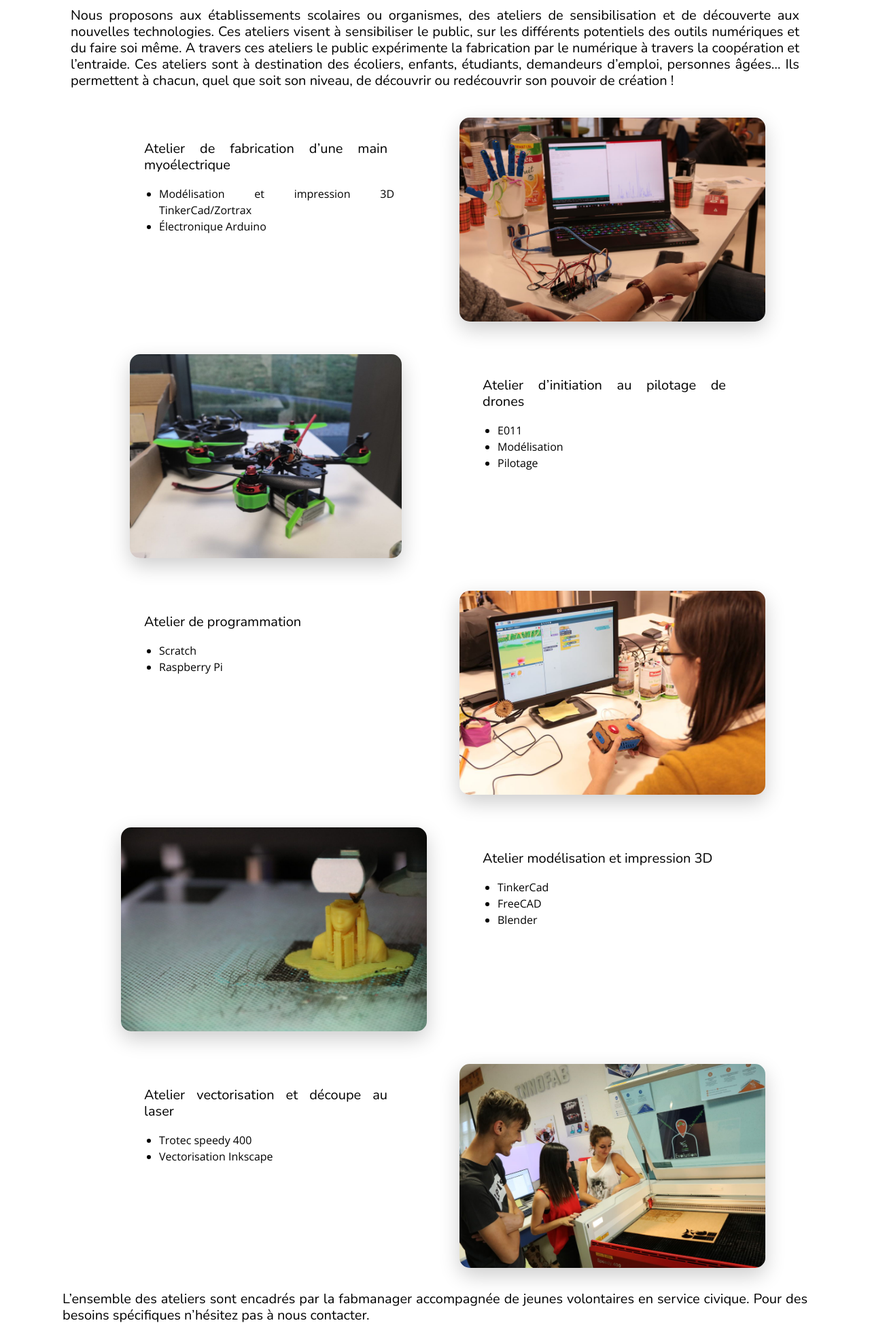
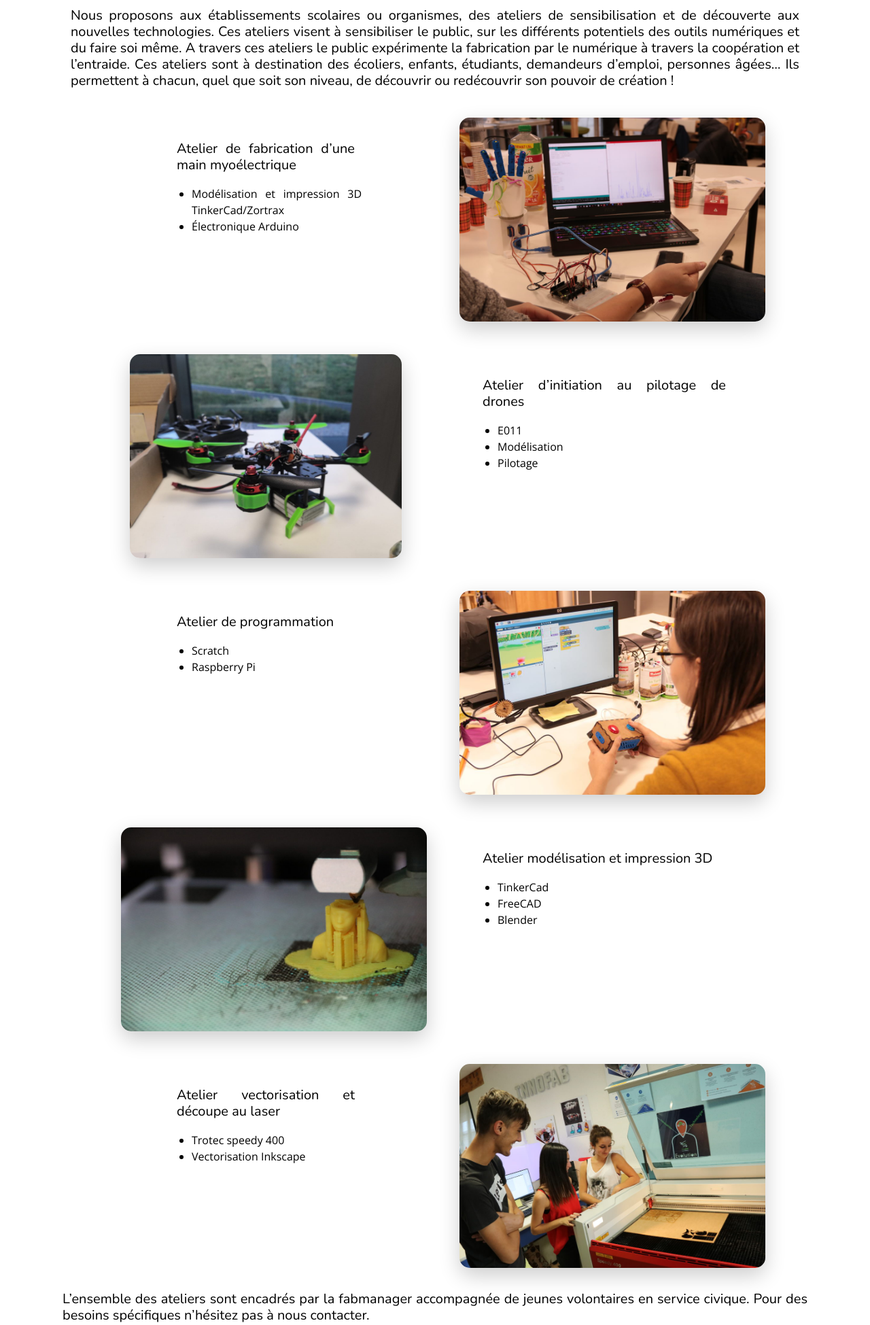
Before and after one commit to ClementDurand81/InnoFab-WebSite, a PHP site: page /infos.php in a window 1280 px wide. Shown: the part 1163-3112 px from the top of the page at 68% size. Run offline with PHP 8.4, Linux system fonts and the light colour scheme.

Commit message:
V0.0.2 27/03/2024

```diff
--- a/infos.php
+++ b/infos.php
@@ -156,7 +156,7 @@ if (isset($_SESSION['user_id'])) {
             Ces ateliers sont à destination des écoliers, enfants, étudiants, demandeurs d’emploi, personnes âgées… Ils permettent à chacun, quel que soit son niveau, de découvrir ou redécouvrir son pouvoir de création !</h3>
           <div class="row mx-5">
             <div class="col-md-6">
-              <div class="p-5">
+              <div class="p-5 mx-5">
                 <h3>Atelier de fabrication d’une main myoélectrique</h3>
                 <ul>
                   <li>Modélisation et impression 3D TinkerCad/Zortrax</li>
@@ -189,7 +189,7 @@ if (isset($_SESSION['user_id'])) {
           </div>
           <div class="row mx-5">
             <div class="col-md-6">
-              <div class="p-5">
+              <div class="p-5 mx-5">
                 <h3>Atelier de programmation</h3>
                 <ul>
                   <li>Scratch</li>
@@ -222,7 +222,7 @@ if (isset($_SESSION['user_id'])) {
           </div>
           <div class="row mx-5">
             <div class="col-md-6">
-              <div class="p-5">
+              <div class="p-5 mx-5">
                 <h3>Atelier vectorisation et découpe au laser</h3>
                 <ul>
                   <li>Trotec speedy 400</li>
```
Also changed, not shown: assets/img/adolf_hitler_-_1933_-_sipa.jpg (added).
